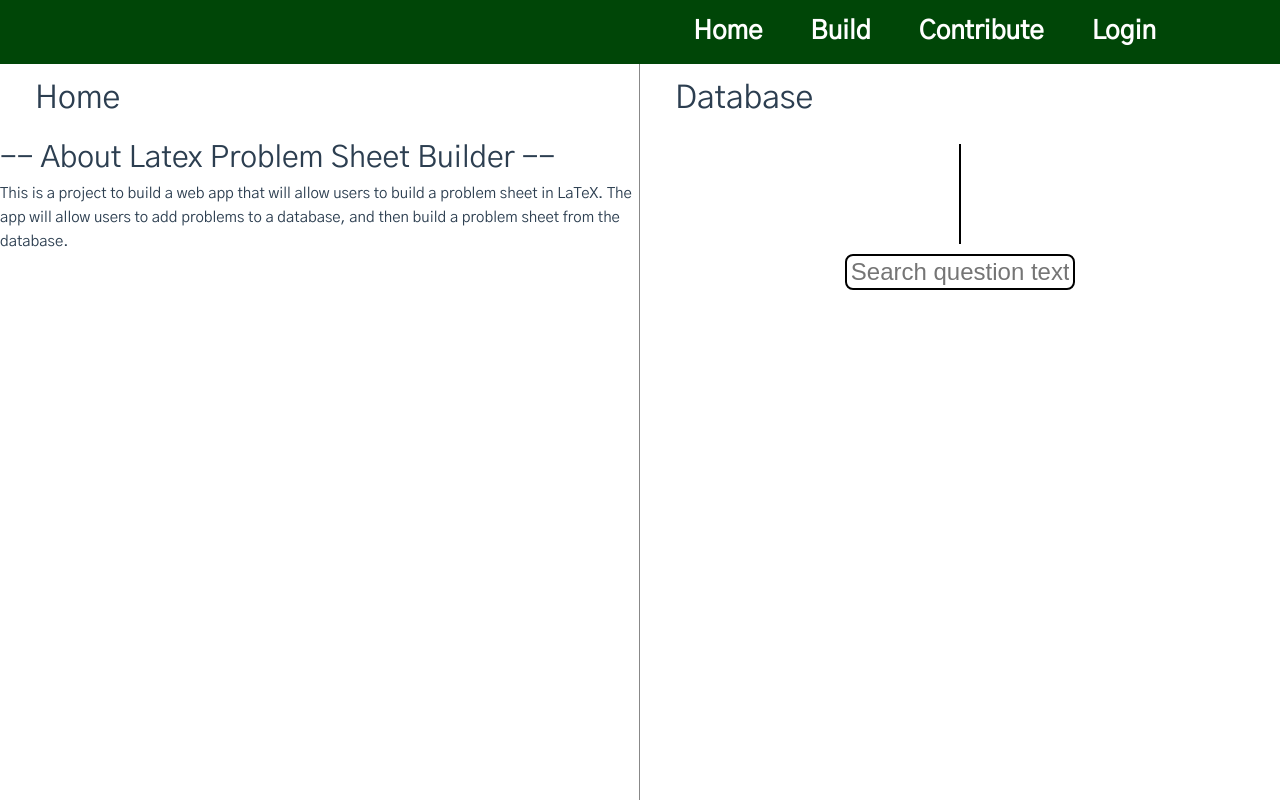
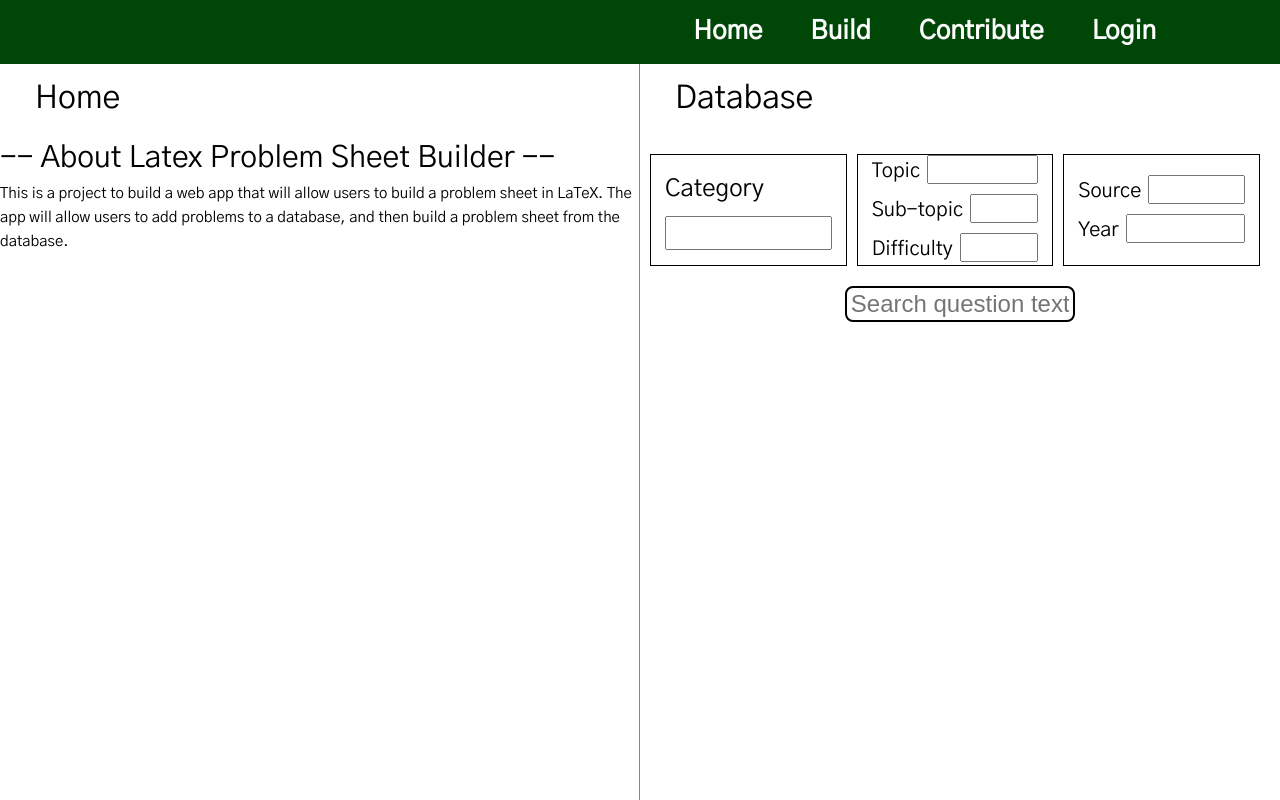
Before and after one commit to DavidToh2/Latex-Builder, a Vue app in the folder vue-frontend/: page / in a window 1280 px wide. Shown: the top 800 px of the page. Built offline with nearby package versions, Linux system fonts and the light colour scheme.

Commit message:
Failed at vue stuff

```diff
--- a/vue-frontend/package.json
+++ b/vue-frontend/package.json
@@ -10,6 +10,7 @@
     "lint": "eslint . --ext .vue,.js,.jsx,.cjs,.mjs,.ts,.tsx,.cts,.mts --fix --ignore-path .gitignore"
   },
   "dependencies": {
+    "pinia": "^2.0.26",
     "vue": "^3.2.41",
     "vue-router": "^4.1.5"
   },
--- a/vue-frontend/src/assets/base.css
+++ b/vue-frontend/src/assets/base.css
@@ -63,7 +63,7 @@
 
 body {
   min-height: 100vh;
-  color: var(--color-text);
+  color: #000000; /* var(--color-text); */
   background: var(--color-background);
   transition: color 0.5s, background-color 0.5s;
   line-height: 1.6;
--- a/vue-frontend/src/assets/main.css
+++ b/vue-frontend/src/assets/main.css
@@ -19,13 +19,15 @@
     width: 100%;
     height: 100vh;
     display: grid;
-    grid-template-columns: 50% 50%;
+    grid-template:
+      "a a" 64px
+      "b c" / 50% 50%;
     grid-row-gap: 0;
   }
 
   .textbox {
     display: flex;
     align-items: center;
-    justify-items: left;
+    justify-content: left;
   }
 }
--- a/vue-frontend/src/components/DropdownSearch.vue
+++ b/vue-frontend/src/components/DropdownSearch.vue
@@ -1,11 +1,58 @@
 <script setup lang="ts">
+
+export interface Props {
+  description: string
+  fontSize?: string
+}
+
+const props = withDefaults(defineProps<Props>(), {
+  fontSize: "20"
+})
+
+const dropdownSize = (props.fontSize == "20") ? "row" : "column"
 
 </script>
 
 <template>
-
+    <div class="dropdown-container">
+        <div class="dropdown-description textbox" :style="{'font-size' : fontSize + 'px'}">
+            {{ description }}
+        </div>
+        <div class="dropdown-search-container">
+            <input type="text" class="dropdown-searchbar" :class="{description}" :style="{'font-size' : fontSize + 'px'}">
+            <ul class="dropdown-list">
+                <li>"Hi"</li>
+            </ul>
+        </div>
+    </div>
 </template>
 
 <style scoped>
 
+.dropdown-container {
+    display: flex;
+    flex-direction: v-bind('dropdownSize');
+    justify-content: center;
+    gap: 7px;
+    padding: 0px 7px;
+    position: relative;
+}
+
+.dropdown-description {
+    font-size: 16px;
+}
+
+.dropdown-search-container {
+    flex: 1;
+}
+
+.dropdown-searchbar {
+    width: 100%;
+}
+
+.dropdown-list {
+    display: none;
+    position: absolute;
+    list-style: none;
+}
 </style>
--- a/vue-frontend/src/components/PageTitle.vue
+++ b/vue-frontend/src/components/PageTitle.vue
@@ -1,4 +1,5 @@
 <script setup lang="ts">
+
 const props = defineProps<{
     title: string
 }>()
--- a/vue-frontend/src/components/QuestionFilters.vue
+++ b/vue-frontend/src/components/QuestionFilters.vue
@@ -1,13 +1,30 @@
 <script setup lang="ts">
+import DropdownSearch from '@/components/DropdownSearch.vue'
+import {searchParametersStore} from '@/stores/SearchParameters'
+
+
+const parametersStore = searchParametersStore()
+const params = parametersStore.paramList
+
 </script>
 
 <template>
     <div id="question-filters-container">
-        <div id="question-filters">
-
+        <div id="question-filters-row">
+            <div class="question-filters">
+                <DropdownSearch description="Category" fontSize="24" />
+            </div>
+            <div class="question-filters">
+                <DropdownSearch description="Topic" />
+                <DropdownSearch description="Sub-topic" />
+                <DropdownSearch description="Difficulty" />
+            </div>
+            <div class="question-filters">
+                <DropdownSearch description="Source" />
+                <DropdownSearch description="Year" />
+            </div>
         </div>
         <input type="text" id="question-search" name="question-search" placeholder="Search question text">
-
     </div>
 </template>
 
@@ -23,10 +40,23 @@
     align-items: center;
 }
 
-#question-filters {
-    height: 100px;
+#question-filters-row {
+    display: flex;
+    align-items: center;
+    padding: 10px;
+    gap: 10px;
+    width: 100%
+}
+
+.question-filters {
+    height: 100%;
     border: 1px solid #000000;
-    display: grid;
+    width: calc((100% - 30px) / 3);
+    display: flex;
+    justify-content: center;
+    flex-direction: column;
+    padding: 0px 7px;
+    gap: 7px;
 }
 
 #question-search {
--- a/vue-frontend/src/main.ts
+++ b/vue-frontend/src/main.ts
@@ -1,11 +1,14 @@
 import { createApp } from 'vue'
+import { createPinia } from 'pinia'
 import App from './App.vue'
 import router from './router'
 
 import './assets/main.css'
 
 const app = createApp(App)
+const pinia = createPinia()
 
 app.use(router)
+app.use(pinia)
 
 app.mount('#app')
--- /dev/null
+++ b/vue-frontend/src/stores/SearchParameters.ts
@@ -0,0 +1,24 @@
+import { defineStore } from 'pinia'
+
+export const searchParametersStore = defineStore('searchParameters', {
+	state: () => {
+        return {
+            paramList: [] as Params[]
+        }
+    },
+    actions: {
+        async fetchParamList() {
+            try {
+
+            } catch(error) {
+                console.log(error);
+                return error;
+            }
+        }
+    }
+})
+
+interface Params {
+    option: string
+    list: string[]
+}
--- a/vue-frontend/src/views/DatabaseView.vue
+++ b/vue-frontend/src/views/DatabaseView.vue
@@ -1,6 +1,12 @@
 <script setup lang="ts">
 import Title from '@/components/PageTitle.vue'
 import QuestionFilters from '@/components/QuestionFilters.vue'
+import { onMounted } from 'vue';
+
+onMounted(() => {
+
+})
+
 </script>
 
 <template>
```
Also changed, not shown: vue-frontend/src/assets/dropdown.json (added, +24 -0 lines), 1 other file (tests, documents, lock files or other folders).
